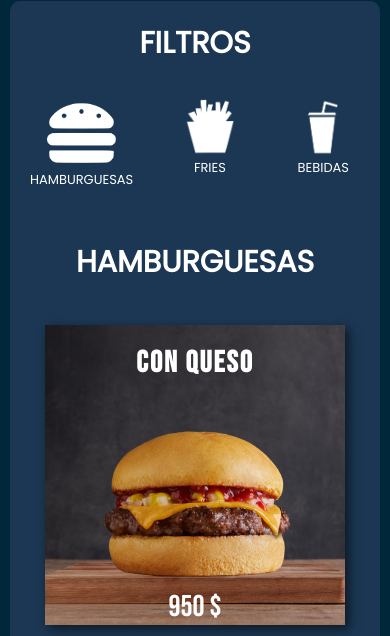
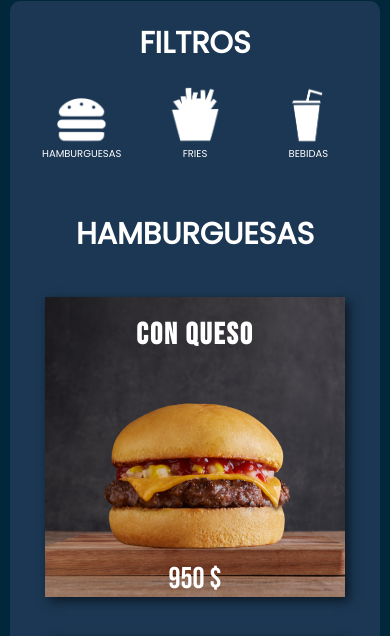
Before and after one commit to GonzaloParada/proyecto-codo-a-codo, a plain HTML site: page menu.html in a window 390 px wide. Shown: the part 129-765 px from the top of the page. Drawn offline with Linux system fonts and the light colour scheme.

Commit message:
update icons menu

```diff
--- a/css/styleMenu.css
+++ b/css/styleMenu.css
@@ -134,3 +134,15 @@
 .nombre-filtro {
   text-transform: uppercase;
 }
+
+@media screen and (max-width: 800px){
+  .filter-container {
+    gap: 10px;
+  }
+  .filter-option img {
+    width: 50%;
+  }
+  .filter-option p {
+    font-size: 10px;
+  }
+}
```
